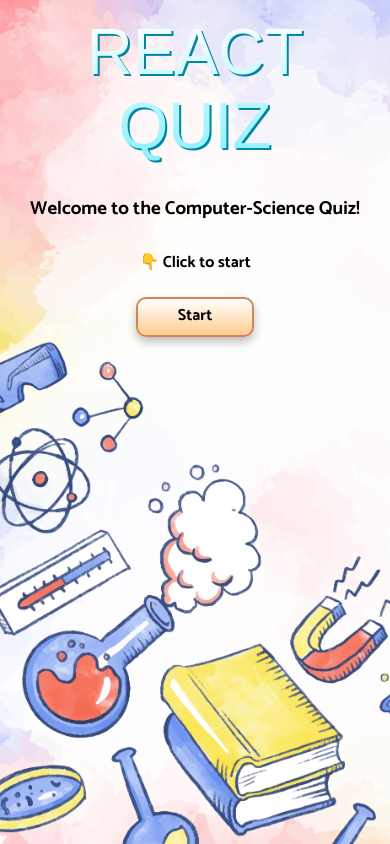
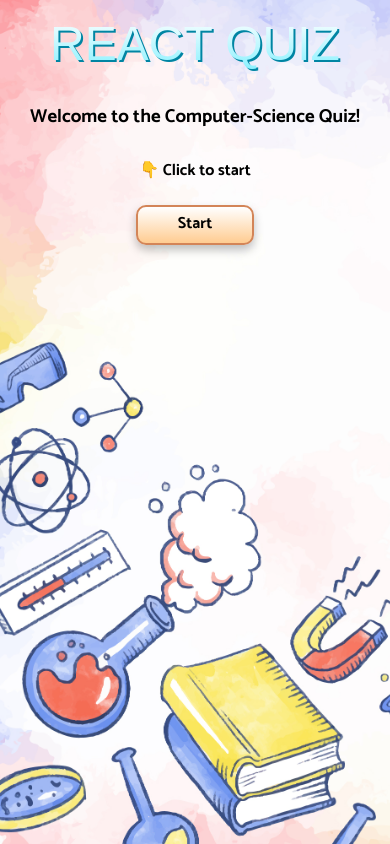
Before and after one commit to CJ-Yang0225/react-quiz-ts, a React (Create React App) app: page / in a window 390 px wide. Built offline with nearby package versions, Linux system fonts and the light colour scheme.

Commit message:
fix: add media query for bg image bug

```diff
--- a/src/components/App.styles.ts
+++ b/src/components/App.styles.ts
@@ -6,7 +6,7 @@ export const GlobalStyle = createGlobalStyle`
   ${normalize}
 
   html {
-    height: 100%;
+    min-height: 100vh;
     font-family: 'Catamaran', sans-serif;
   }
 
@@ -74,4 +74,10 @@ export const Wrapper = styled.div`
   .app__next:disabled {
     visibility: hidden;
   }
+
+  @media screen and (max-width: 576px) {
+    .app__title {
+      font-size: 48px;
+    }
+  }
 `;
```
